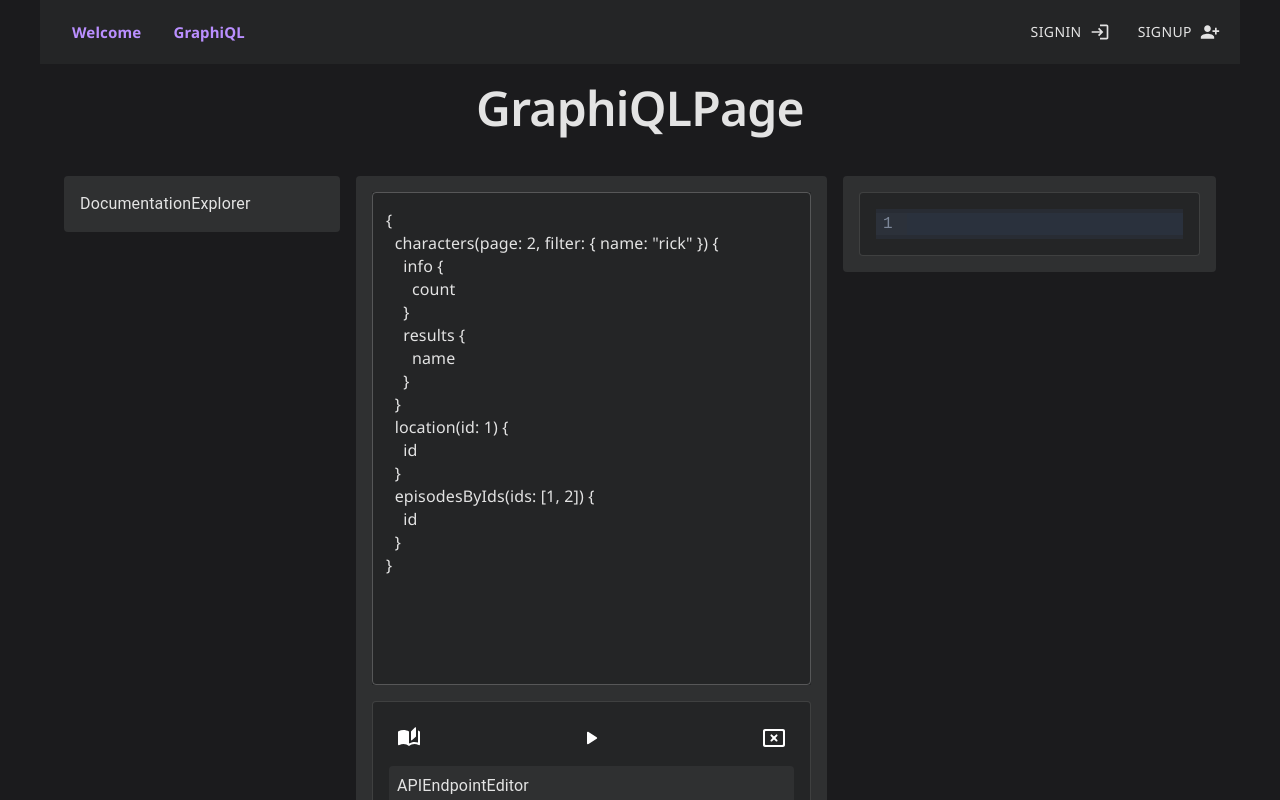
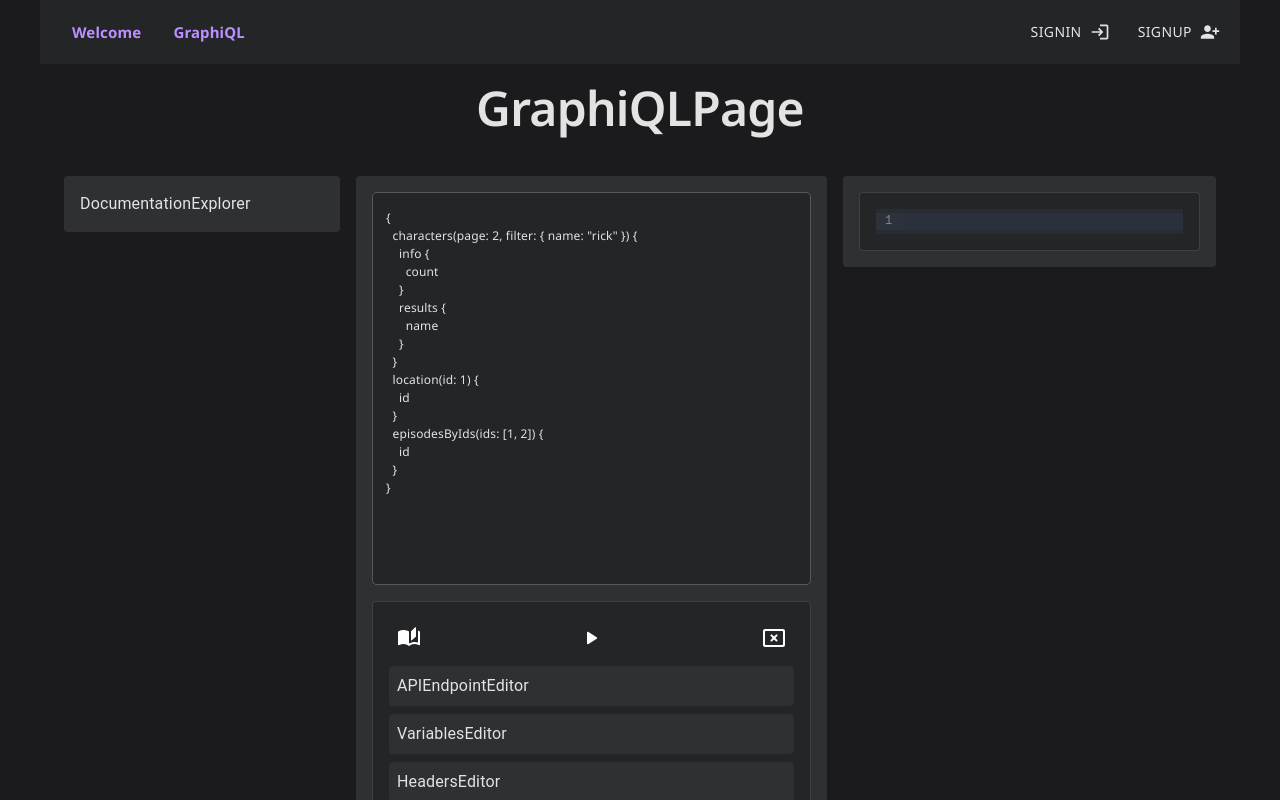
Before and after one commit to Ivan-Gav/graphiql-app, a React (Vite) app: page /graphiql in a window 1280 px wide. Shown: the top 800 px of the page. Built offline with nearby package versions, Linux system fonts and the light colour scheme.

Commit message:
fix: change code font size

```diff
--- a/src/components/RequestEditor/RequestEditor.tsx
+++ b/src/components/RequestEditor/RequestEditor.tsx
@@ -20,6 +20,7 @@ export default function RequestEditor() {
         value={requestInputValue}
         onChange={handleChange}
         fullWidth
+        inputProps={{ style: { fontSize: 12, lineHeight: '150%' } }}
       />
     </>
   );
--- a/src/components/ResponseSection/ResponseSection.tsx
+++ b/src/components/ResponseSection/ResponseSection.tsx
@@ -1,7 +1,7 @@
 import React from 'react';
 import ReactCodeMirror from '@uiw/react-codemirror';
 import { json } from '@codemirror/lang-json';
-import { Paper } from '@mui/material';
+import { Paper, Typography } from '@mui/material';
 import { useAppSelector } from '../../hooks/redux';
 
 export default function ResponseSection() {
@@ -10,6 +10,7 @@ export default function ResponseSection() {
   return (
     <>
       <Paper variant="outlined">
+        <Typography variant="caption">
           <ReactCodeMirror
             lang="json"
             extensions={[json()]}
@@ -19,6 +20,7 @@ export default function ResponseSection() {
             value={responseString}
             readOnly
           />
+        </Typography>
       </Paper>
     </>
   );
```
Lines whose indentation alone changed are shown as unchanged.
